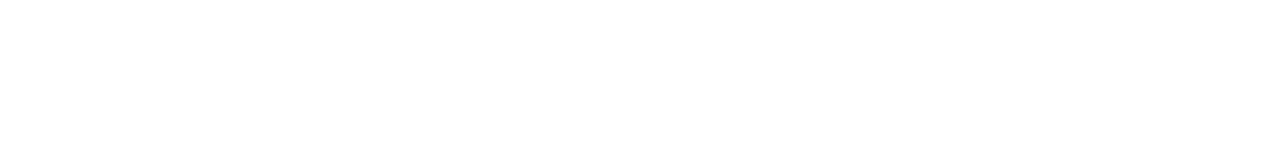
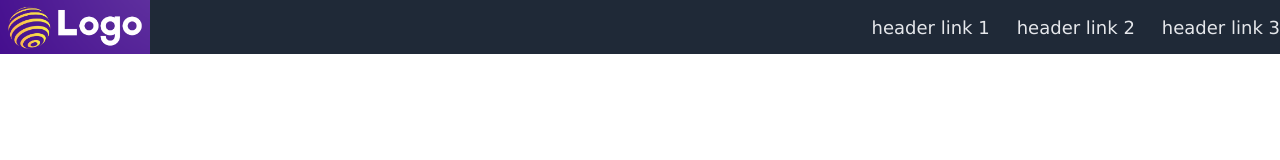
Before and after one commit to BinoManjesh/odin-landing-page, a plain HTML site: page index.html in a window 1280 px wide. Drawn offline with Linux system fonts and the light colour scheme.

Commit message:
Add header

```diff
--- a/index.html
+++ b/index.html
@@ -3,9 +3,17 @@
     <head>
         <title>Landing Page</title>
         <meta charset="UTF-8">
-        <link rel="stylesheet" href="styles.css">
+        <link rel="stylesheet" href="./styles.css">
     </head>
 
     <body>
+        <div class="header">
+            <img src="./logo.png" alt="logo">
+            <div class="hlinks">
+                <a>header link 1</a>
+                <a>header link 2</a>
+                <a>header link 3</a>
+            </div>
+        </div>
     </body>
 </html>
--- a/styles.css
+++ b/styles.css
@@ -0,0 +1,26 @@
+body {
+    margin: 0;
+}
+
+div.header {
+    display: flex;
+    justify-content: space-between;
+    background-color: #1F2937;
+}
+
+div.hlinks {
+    display: flex;
+    gap: 1.5em;
+    font-size: 18px;
+    color: #E5E7EB;
+    font-family: Verdana, Tahoma, sans-serif;
+    align-items: center;
+}
+
+div.hlinks * {
+    flex-grow: 0;
+}
+
+div img {
+    height: 54px;
+}
```
Also changed, not shown: logo.png (added).
